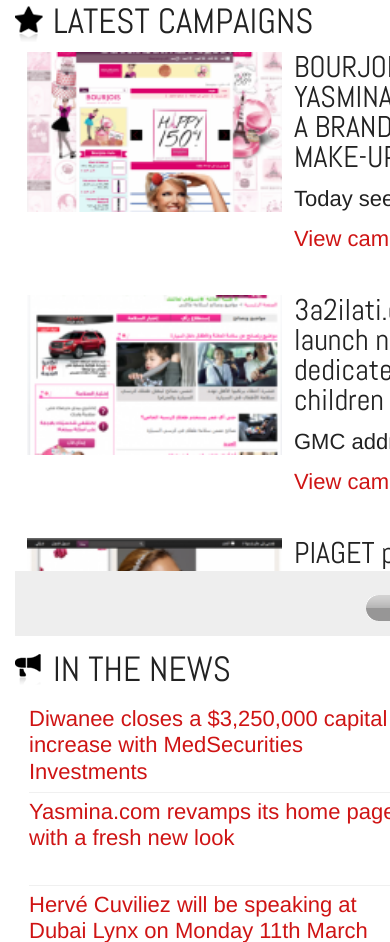
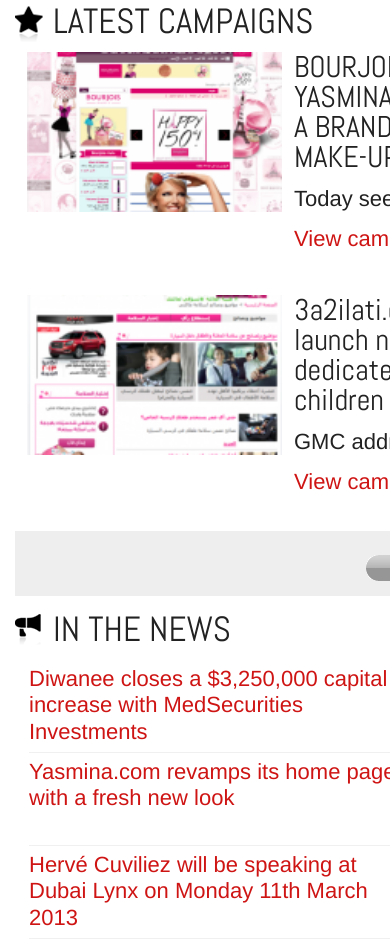
Before and after one commit to cvrlebg/diwanee_responsive, a PHP site: page / in a window 390 px wide; the page is wider, and only the part inside the window is pictured. Shown: the part 976-1918 px from the top of that part. Run offline with PHP 8.4, Linux system fonts and the light colour scheme; style sheets or scripts are compiled from the project's sources; some libraries are stand-ins or nearby versions.

Commit message:
lastest_campaings height change

```diff
--- a/style/style.less
+++ b/style/style.less
@@ -824,7 +824,7 @@
     }
 
     #latest_campaigns{
-        height: 630px;
+        height: 590px;
         width: @footer-container-width;
         margin-bottom: 18px;
 
```
